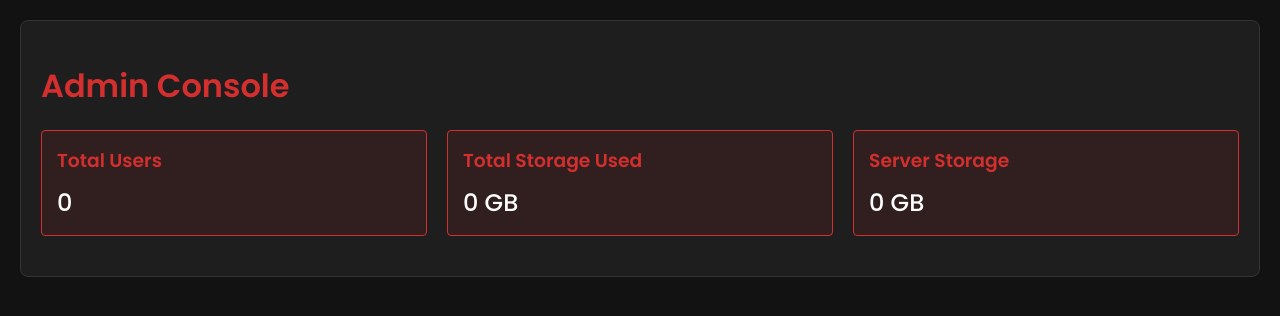
After one commit to david-xyz-abc/drivepulse-nginx, a PHP site: page /console.php in a window 1280 px wide. The commit adds this page. Shown: the top 316 px of the page. Run offline with PHP 8.4, Linux system fonts and the light colour scheme; the visitor is signed in with stand-in values (Sample User, id 1).

Commit message:
new admin panel

```diff
--- /dev/null
+++ b/console.php
@@ -0,0 +1,117 @@
+<?php
+session_start();
+
+// Check for admin password in session or verify it
+if (!isset($_SESSION['admin']) && (!isset($_POST['password']) || $_POST['password'] !== '2254')) {
+    header("Location: /selfhostedgdrive/index.php");
+    exit;
+} else if (isset($_POST['password']) && $_POST['password'] === '2254') {
+    $_SESSION['admin'] = true;
+}
+
+?>
+<!DOCTYPE html>
+<html lang="en">
+<head>
+    <meta charset="UTF-8">
+    <title>Admin Console</title>
+    <meta name="viewport" content="width=device-width, initial-scale=1.0">
+    <link href="https://fonts.googleapis.com/css2?family=Poppins:wght@300;400;500;600&display=swap" rel="stylesheet">
+    <style>
+        :root {
+            --background: #121212;
+            --text-color: #fff;
+            --content-bg: #1e1e1e;
+            --border-color: #333;
+            --accent-red: #d32f2f;
+        }
+
+        body {
+            background: var(--background);
+            color: var(--text-color);
+            font-family: 'Poppins', sans-serif;
+            margin: 0;
+            padding: 20px;
+        }
+
+        .console-container {
+            background: var(--content-bg);
+            border: 1px solid var(--border-color);
+            border-radius: 8px;
+            padding: 20px;
+            max-width: 1200px;
+            margin: 0 auto;
+        }
+
+        h1 {
+            color: var(--accent-red);
+            margin-bottom: 20px;
+        }
+
+        .stats-container {
+            display: grid;
+            grid-template-columns: repeat(auto-fit, minmax(250px, 1fr));
+            gap: 20px;
+            margin-bottom: 20px;
+        }
+
+        .stat-box {
+            background: rgba(211, 47, 47, 0.1);
+            border: 1px solid var(--accent-red);
+            border-radius: 4px;
+            padding: 15px;
+        }
+
+        .stat-box h3 {
+            margin: 0 0 10px 0;
+            color: var(--accent-red);
+        }
+
+        .stat-value {
+            font-size: 24px;
+            font-weight: 500;
+        }
+    </style>
+</head>
+<body>
+    <div class="console-container">
+        <h1>Admin Console</h1>
+
+        <div class="stats-container">
+            <div class="stat-box">
+                <h3>Total Users</h3>
+                <div class="stat-value">
+                    <?php
+                    $userCount = count(glob("/var/www/html/webdav/users/*", GLOB_ONLYDIR));
+                    echo $userCount;
+                    ?>
+                </div>
+            </div>
+
+            <div class="stat-box">
+                <h3>Total Storage Used</h3>
+                <div class="stat-value">
+                    <?php
+                    $totalSize = 0;
+                    $users = glob("/var/www/html/webdav/users/*", GLOB_ONLYDIR);
+                    foreach ($users as $userDir) {
+                        $totalSize += getDirSize($userDir);
+                    }
+                    echo round($totalSize / (1024 * 1024 * 1024), 2) . " GB";
+                    ?>
+                </div>
+            </div>
+
+            <div class="stat-box">
+                <h3>Server Storage</h3>
+                <div class="stat-value">
+                    <?php
+                    $totalStorage = disk_total_space("/var/www/html/webdav");
+                    echo round($totalStorage / (1024 * 1024 * 1024), 2) . " GB";
+                    ?>
+                </div>
+            </div>
+        </div>
+    </div>
+</body>
+</html>
```
Also changed, not shown: index.php (+22 -0 lines).
